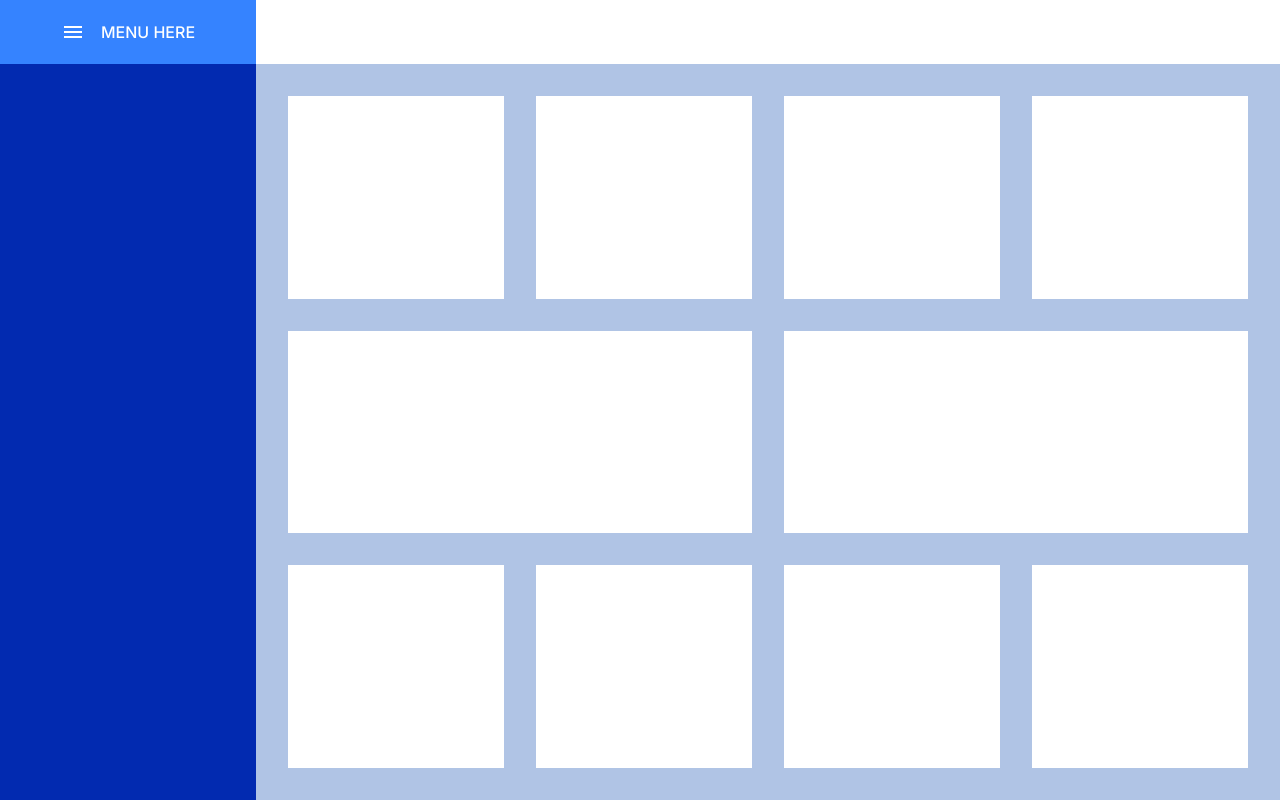
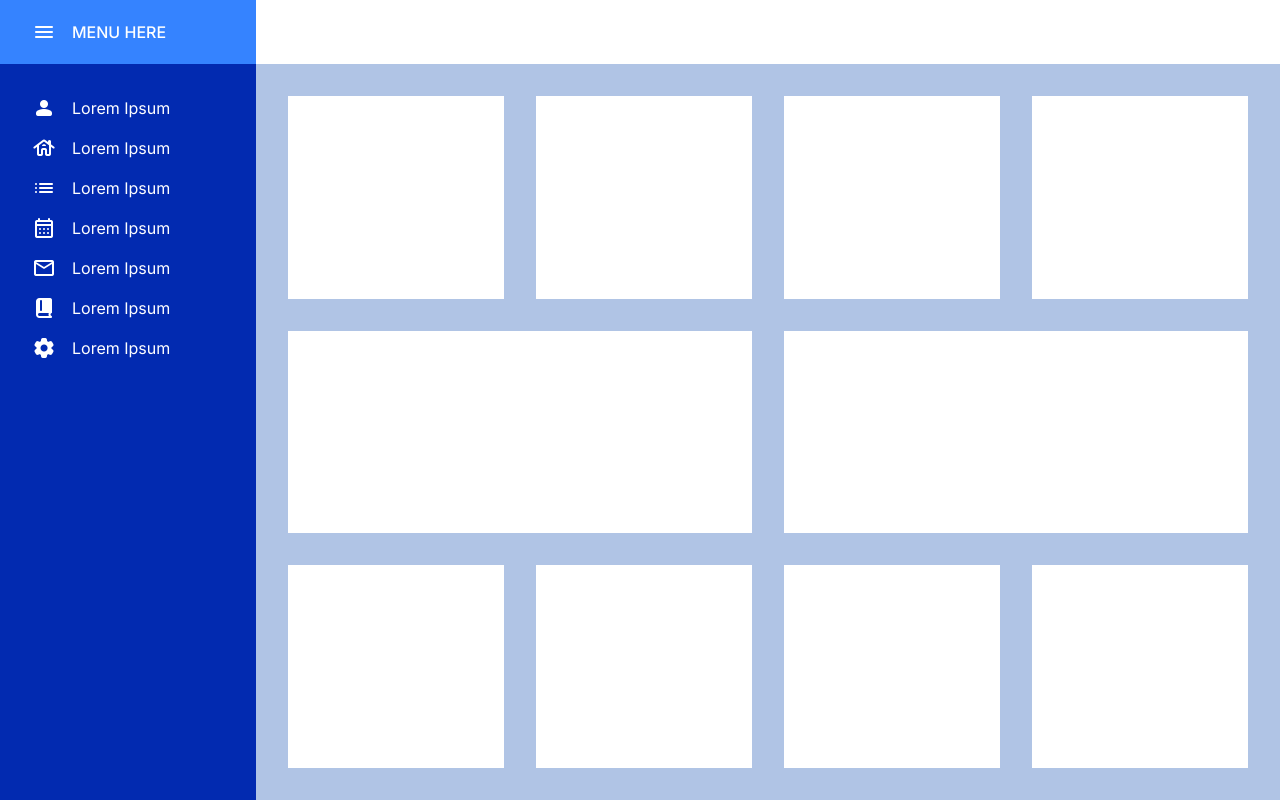
Before and after one commit to jana2308walter/showoff-dashboard, an Angular app: page / in a window 1280 px wide. Built offline with nearby package versions, Linux system fonts and the light colour scheme.

Commit message:
feat: Adding aside with entries

```diff
--- a/src/app/showoff-dashboard.component.html
+++ b/src/app/showoff-dashboard.component.html
@@ -1,7 +1,16 @@
 <sod-layout>
   <sod-logo></sod-logo>
   <sod-header></sod-header>
-  <sod-aside></sod-aside>
+
+  <sod-aside>
+    <sod-aside-entry [iconName]="'person'" [filled]="true"></sod-aside-entry>
+    <sod-aside-entry [iconName]="'house'"></sod-aside-entry>
+    <sod-aside-entry [iconName]="'list'"></sod-aside-entry>
+    <sod-aside-entry [iconName]="'calendar_month'"></sod-aside-entry>
+    <sod-aside-entry [iconName]="'mail'"></sod-aside-entry>
+    <sod-aside-entry [iconName]="'book_2'" [filled]="true"></sod-aside-entry>
+    <sod-aside-entry [iconName]="'settings'" [filled]="true"></sod-aside-entry>
+  </sod-aside>
 
   <sod-content>
     <sod-card-row>
--- a/src/app/showoff-dashboard.component.ts
+++ b/src/app/showoff-dashboard.component.ts
@@ -6,6 +6,7 @@ import { CardRowComponent } from '../components/card-row/card-row.component';
 import { ContentComponent } from '../components/content/content.component';
 import { LayoutComponent } from '../components/layout/layout-component';
 import { LogoComponent } from '../components/logo/logo-component';
+import { AsideEntryComponent } from '../components/aside-entry/aside-entry.component';
 
 @Component({
   selector: 'sod-root',
@@ -16,7 +17,8 @@ import { LogoComponent } from '../components/logo/logo-component';
     CardRowComponent,
     ContentComponent,
     LayoutComponent,
-    LogoComponent
+    LogoComponent,
+    AsideEntryComponent
   ],
   templateUrl: './showoff-dashboard.component.html'
 })
--- /dev/null
+++ b/src/components/aside-entry/aside-entry.component.html
@@ -0,0 +1,2 @@
+<span class="material-symbols-rounded" [class.is-filled]="filled">{{ iconName }}</span>
+<p>{{ label }}</p>
--- /dev/null
+++ b/src/components/aside-entry/aside-entry.component.ts
@@ -0,0 +1,14 @@
+import { Component, Input } from '@angular/core';
+
+@Component({
+  selector: 'sod-aside-entry',
+  templateUrl: './aside-entry.component.html',
+  host: {
+    class: 'aside-entry'
+  }
+})
+export class AsideEntryComponent {
+  @Input() iconName = '';
+  @Input() label = 'Lorem Ipsum';
+  @Input() filled = false;
+}
--- a/src/components/aside/aside.component.html
+++ b/src/components/aside/aside.component.html
@@ -0,0 +1 @@
+<ng-content select="sod-aside-entry"></ng-content>
--- a/src/components/aside/aside.component.ts
+++ b/src/components/aside/aside.component.ts
@@ -2,7 +2,6 @@ import { Component } from '@angular/core';
 
 @Component({
   selector: 'sod-aside',
-  imports: [],
   templateUrl: './aside.component.html',
   host: {
     class: 'aside'
--- a/src/components/logo/logo-component.html
+++ b/src/components/logo/logo-component.html
@@ -1,2 +1,2 @@
-<span class="material-symbols-sharp">menu</span>
+<span class="material-symbols-rounded">menu</span>
 <p>Menu here</p>
--- a/src/styles.scss
+++ b/src/styles.scss
@@ -6,6 +6,7 @@
 
 // Components
 @use 'styles/components/aside';
+@use 'styles/components/aside-entry';
 @use 'styles/components/card';
 @use 'styles/components/card-row';
 @use 'styles/components/content';
--- /dev/null
+++ b/src/styles/components/_aside-entry.scss
@@ -0,0 +1,11 @@
+@use '../base/sizes';
+
+.aside-entry {
+  display: flex;
+  align-items: center;
+  gap: sizes.$spacing5;
+
+  .is-filled {
+    font-variation-settings: 'FILL' 1;
+  }
+}
--- a/src/styles/components/_aside.scss
+++ b/src/styles/components/_aside.scss
@@ -1,5 +1,12 @@
+@use '../base/sizes';
+
 .aside {
   grid-area: aside;
   background-color: var(--menu-blue-dark);
   color: var(--background-white);
+  padding: sizes.$spacing6;
+  display: flex;
+  flex-direction: column;
+  align-items: flex-start;
+  gap: sizes.$spacing5;
 }
--- a/src/styles/components/_logo.scss
+++ b/src/styles/components/_logo.scss
@@ -8,7 +8,7 @@
   background-color: var(--menu-blue-light);
   color: var(--background-white);
   display: flex;
-  justify-content: center;
+  justify-content: flex-start;
   align-items: center;
   padding: sizes.$spacing6;
   gap: sizes.$spacing5;
```
Also changed, not shown: 1 other file (tests, documents, lock files or other folders).
